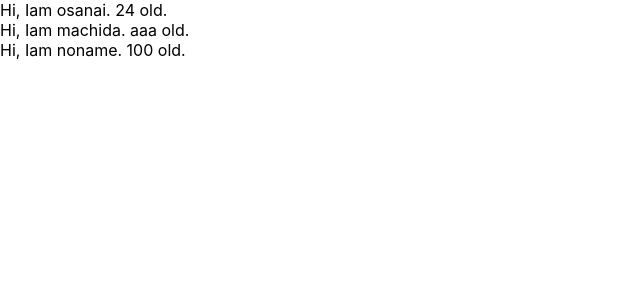
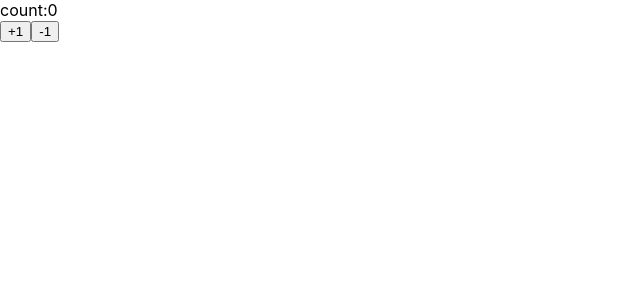
Before and after one commit to pocopoco24/react-app, a React (Create React App) app: page / in a window 1280 px wide. Shown: the top 300 px of the page, without its empty margins (0-640 px from the left). Built offline with nearby package versions, Linux system fonts and the light colour scheme.

Commit message:
setState

```diff
--- a/src/App.js
+++ b/src/App.js
@@ -1,97 +1,50 @@
 import React, { Component } from 'react';
-import PropTypes from 'prop-types';
 
-// inputタグのラベルとして作用する
-// 例えばチェックボックスのID値をラベルのforに設定することでラベルで指定した文字をクリックしてもチェックできる
+// propsは親のコンポーネントから渡される、stateはコンポーネント内部でのみ使用
+// propsは変更不可、stateは変更可能
 
-// JSXはそのままでは実行できないので、トランスパイリングでJavascriptに変更していた
-// それが、babel
+// {}省略するとreturnいらない
+const App = () => {
+  return (
+    <Counter></Counter>
+  )
+}
 
-// webpackが複数のjsファイルをbandleする
+class Counter extends Component {
+  // constructerはclassを初期化する値を入れる
+  constructor(props) {
 
-// functional component
-// class component
+    // 継承元（component）のclassのコンストラクタを呼び出す
+    super(props)
 
-function AppFunc() {
-  return (
+    // Counterクラスのstate
+    console.log(this.state)
 
-    <React.Fragment>
-      <h1>
-        hello!React!
-      </h1>
+    this.state = { count: 0 }
+  }
 
-      <label htmlFor="bar">bar</label>
+  //  +1する関数
+  handlePlusButton = () => {
+    const currentCount = this.state.count
+    this.setState({ count: currentCount + 1 })
+  }
 
-      <input type="text" onClick={() => { console.log('i clicled button') }} />
-      <button text="button" onClick={() => { console.log('i clicled button') }}>
-        chiken
-      </button>
-
-    </React.Fragment>
-  );
+  handleMinusButton = () => {
+    const currentCount = this.state.count
+    this.setState({ count: currentCount - 1 })
   }
 
 
-// functional component
-const appApple = () => {
-  return <div>apple</div>;
-};
-
-// class componentは、Componentをimportする必要がある
-class App extends Component {
   render() {
-    return (<div>
-      <AppProps>
-      </AppProps>
-    </div >)
-  }
-
-}
-
-// componentの属性のことをpropsと呼ぶ
-const AppProps = () => {
-  const profiles = [
-    {
-      name: 'osanai', age: 24
-    },
-    {
-      name: 'machida', age: 'aaa'
-    },
-    {
-      name: 'noname'
-    }
-  ]
-
+    console.log(this.state)
     return (
-    <div>
-      {
-        profiles.map((profiles, index) => {
-          return <User name={profiles.name} age={profiles.age} key={index} />
-        })
-      }
-    </div>
+      <React.Fragment>
+        <div>count:{this.state.count}</div>
+        <button onClick={this.handlePlusButton}>+1</button>
+        <button onClick={this.handleMinusButton}>-1</button>
+      </React.Fragment>
     )
   }
-
-
-
-const User = (props) => {
-  return (
-    <div>
-      Hi, Iam {props.name}. {props.age} old.
-    </div>
-  )
-}
-
-User.defaultProps = {
-  age: 100
-}
-
-// propsに対する型チェック
-User.propTypes = {
-
-  name: PropTypes.string.isRequired,
-  age: PropTypes.number.isRequired
 }
 
 export default App;
```
Lines whose indentation alone changed are shown as unchanged.
